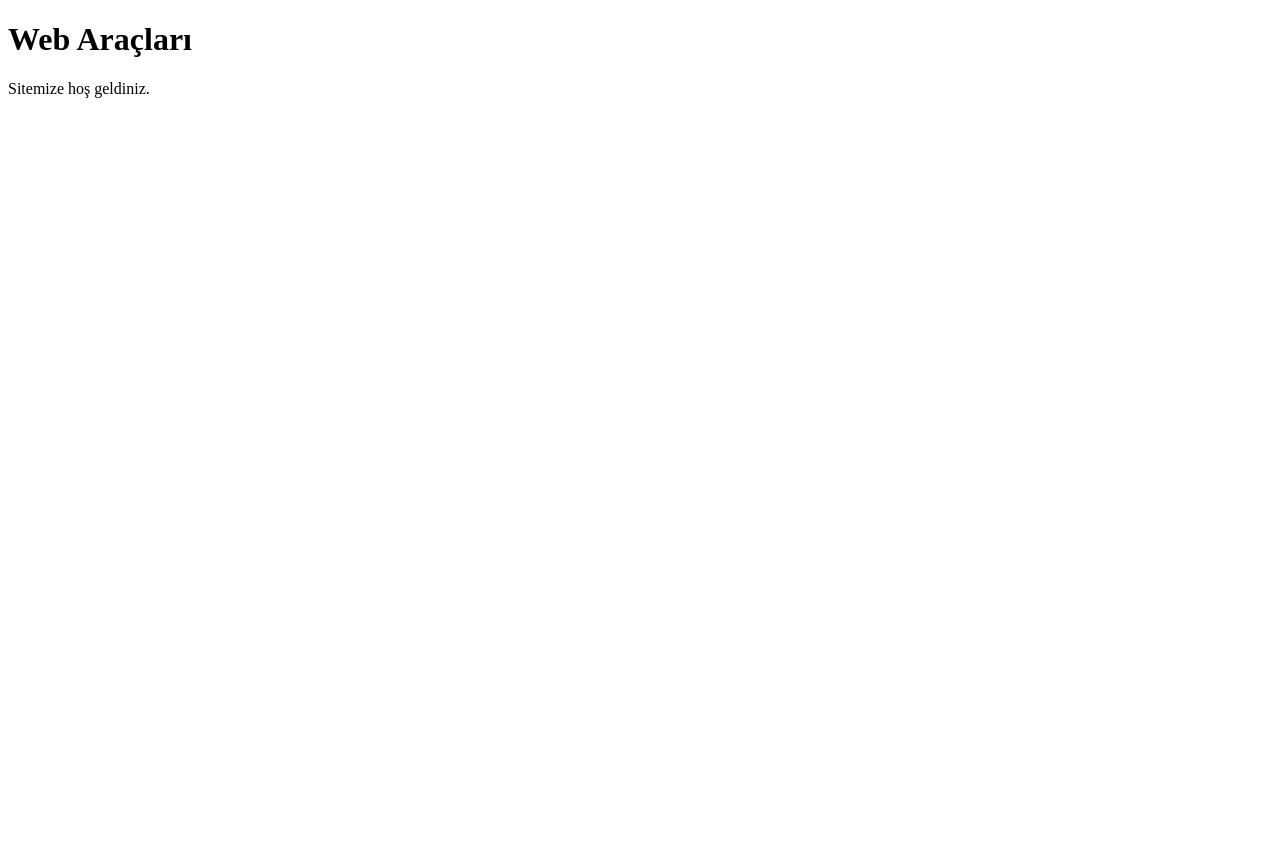
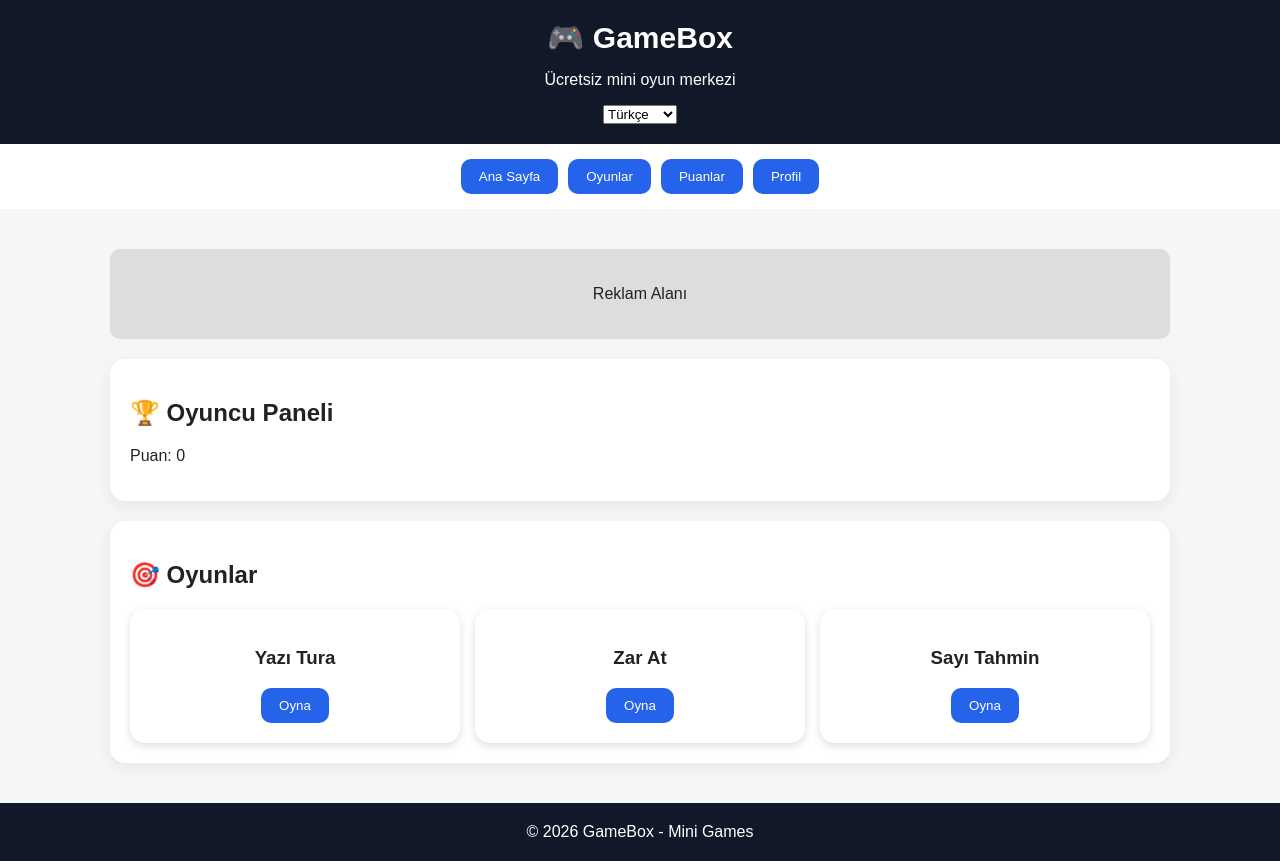
Before and after one commit to omeraydin25/OYUN..OYNA., a plain HTML site: page index.html in a window 1280 px wide. Before the commit the page ends 800 px from the top, so only its background shows below. Drawn offline with Linux system fonts and the light colour scheme.

Commit message:
Update index.html

```diff
--- a/index.html
+++ b/index.html
@@ -1,12 +1,243 @@
 <!DOCTYPE html>
 <html lang="tr">
 <head>
-  <meta charset="UTF-8">
-  <meta name="viewport" content="width=device-width, initial-scale=1.0">
-  <title>Web Araçları</title>
+<meta charset="UTF-8">
+<meta name="viewport" content="width=device-width, initial-scale=1.0">
+
+<title>GameBox - Mini Oyun Merkezi</title>
+
+<style>
+*{
+    box-sizing:border-box;
+    font-family:Arial, sans-serif;
+}
+
+body{
+    margin:0;
+    background:#f4f6f8;
+    color:#222;
+}
+
+header{
+    background:#111827;
+    color:white;
+    padding:20px;
+    text-align:center;
+}
+
+.logo{
+    font-size:30px;
+    font-weight:bold;
+}
+
+nav{
+    background:white;
+    padding:15px;
+    display:flex;
+    gap:10px;
+    justify-content:center;
+    flex-wrap:wrap;
+}
+
+button{
+    border:none;
+    padding:10px 18px;
+    border-radius:10px;
+    cursor:pointer;
+    background:#2563eb;
+    color:white;
+}
+
+.container{
+    max-width:1100px;
+    margin:auto;
+    padding:20px;
+}
+
+.card{
+    background:white;
+    padding:20px;
+    border-radius:15px;
+    margin-bottom:20px;
+    box-shadow:0 5px 15px #0001;
+}
+
+.games{
+    display:grid;
+    grid-template-columns:repeat(auto-fit,minmax(200px,1fr));
+    gap:15px;
+}
+
+.game{
+    background:#fff;
+    padding:20px;
+    border-radius:15px;
+    text-align:center;
+    box-shadow:0 3px 10px #0002;
+}
+
+.ad{
+    height:90px;
+    background:#ddd;
+    display:flex;
+    align-items:center;
+    justify-content:center;
+    border-radius:10px;
+    margin:20px 0;
+}
+
+footer{
+    background:#111827;
+    color:white;
+    text-align:center;
+    padding:20px;
+}
+</style>
+
 </head>
+
 <body>
-  <h1>Web Araçları</h1>
-  <p>Sitemize hoş geldiniz.</p>
+
+<header>
+<div class="logo">🎮 GameBox</div>
+<p>Ücretsiz mini oyun merkezi</p>
+
+<select>
+<option>Türkçe</option>
+<option>English</option>
+<option>Deutsch</option>
+<option>Français</option>
+<option>Español</option>
+</select>
+
+</header>
+
+
+<nav>
+<button>Ana Sayfa</button>
+<button>Oyunlar</button>
+<button>Puanlar</button>
+<button>Profil</button>
+</nav>
+
+
+<div class="container">
+
+<div class="ad">
+Reklam Alanı
+</div>
+
+
+<div class="card">
+
+<h2>🏆 Oyuncu Paneli</h2>
+
+<p>
+Puan:
+<span id="score">0</span>
+</p>
+
+</div>
+
+
+
+<div class="card">
+
+<h2>🎯 Oyunlar</h2>
+
+<div class="games">
+
+
+<div class="game">
+<h3>Yazı Tura</h3>
+<button onclick="coin()">Oyna</button>
+</div>
+
+
+<div class="game">
+<h3>Zar At</h3>
+<button onclick="dice()">Oyna</button>
+</div>
+
+
+<div class="game">
+<h3>Sayı Tahmin</h3>
+<button onclick="guess()">Oyna</button>
+</div>
+
+
+
+</div>
+
+</div>
+
+
+</div>
+
+
+
+<footer>
+© 2026 GameBox - Mini Games
+</footer>
+
+
+<script>
+
+let score=0;
+
+
+function addScore(x){
+score+=x;
+document.getElementById("score").innerHTML=score;
+}
+
+
+function coin(){
+
+let a=Math.random()>0.5?"Yazı":"Tura";
+
+alert(a+" geldi!");
+
+addScore(10);
+
+}
+
+
+function dice(){
+
+let d=Math.floor(Math.random()*6)+1;
+
+alert("Zar: "+d);
+
+addScore(5);
+
+}
+
+
+
+function guess(){
+
+let n=Math.floor(Math.random()*10)+1;
+
+let x=prompt("1-10 arası tahmin et");
+
+if(x==n){
+
+alert("Doğru!");
+
+addScore(20);
+
+}else{
+
+alert("Yanlış sayı: "+n);
+
+}
+
+}
+
+
+</script>
+
+
 </body>
 </html>
```
